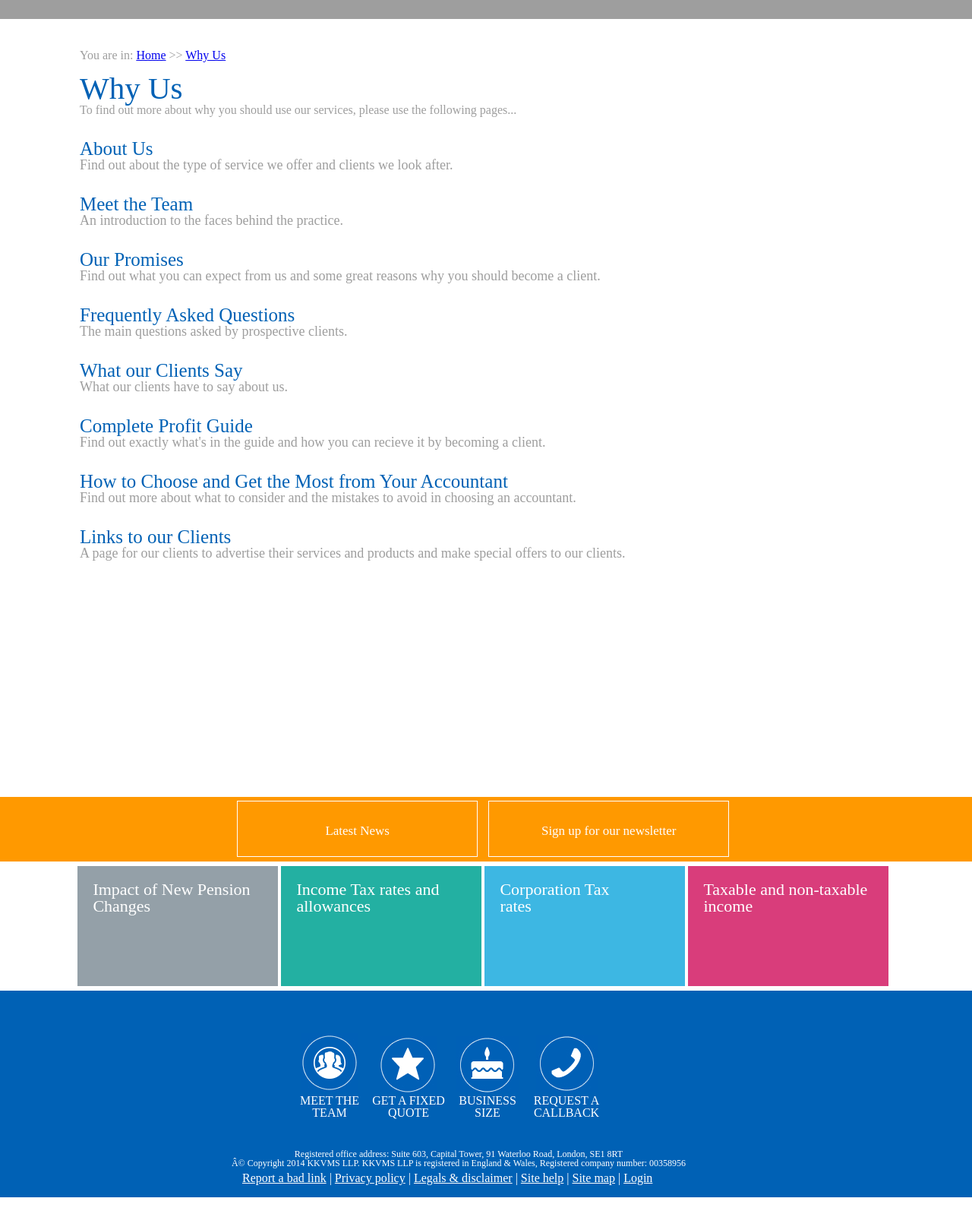
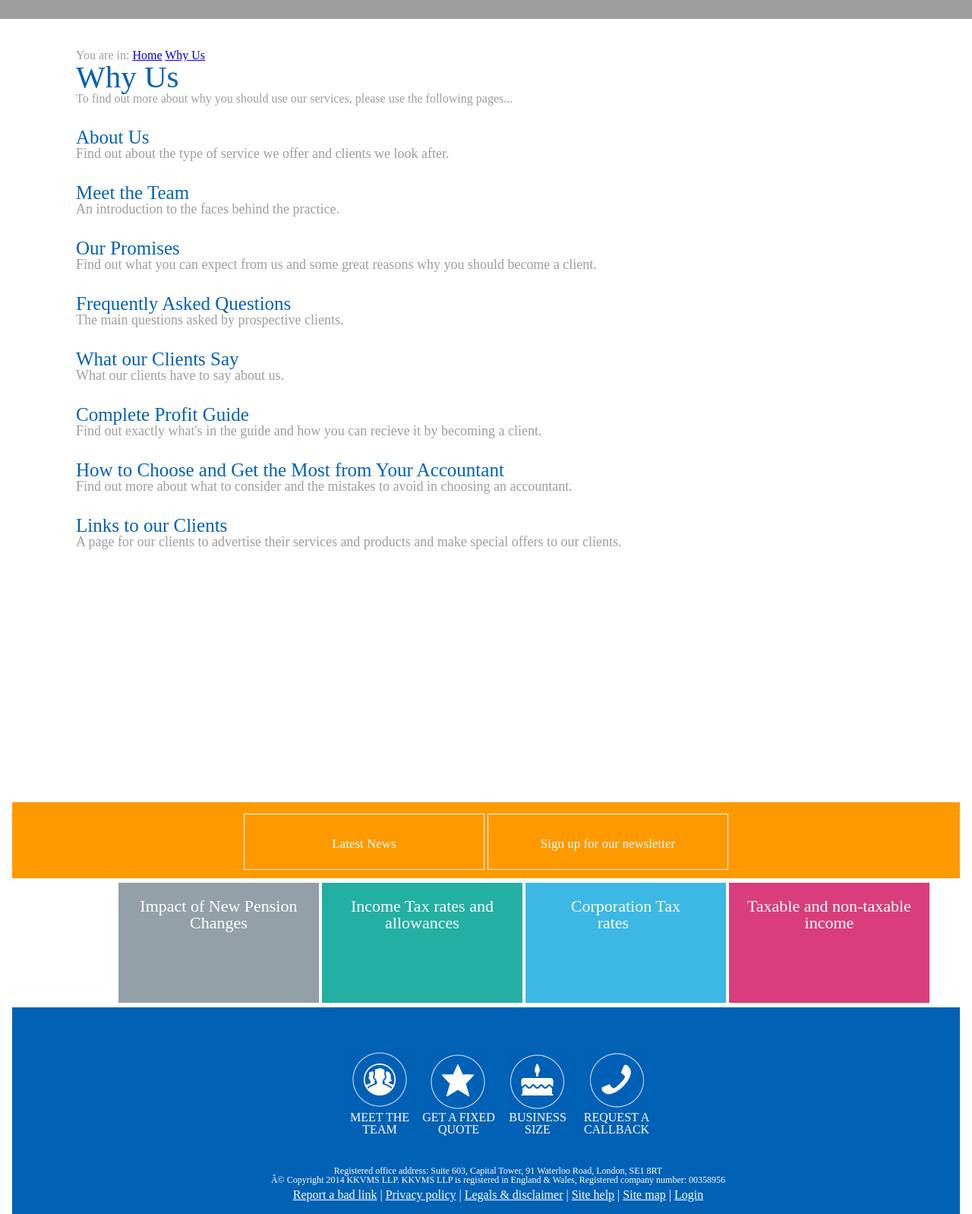
Before and after one commit to vince-lynch/code_tests, a plain HTML site: page kkvms/index.html in a window 1280 px wide. Shown: the part 328-1926 px from the top of the page at 76% size. Before the commit the page ends 1904 px from the top, so only its background shows below. Drawn offline with nearby package versions, Linux system fonts and the light colour scheme; grey boxes are pictures that could not be loaded.

Commit message:
finally read through the instructions on margin auto properly

```diff
--- a/kkvms/css/style.css
+++ b/kkvms/css/style.css
@@ -79,12 +79,14 @@
 
 
 .intro-orange{
+  line-height: 3.6vw;
   color:#ff9900;
   font-family: 'Lato', sans-serif;
   font-weight: 300;
   background-color:rgba(0,95,179,0.3);
 }
 .intro-white{
+  line-height: 3.6vw;
   color:#ffffff;
   font-family: 'Lato', sans-serif;
   font-weight: 300;
@@ -97,19 +99,18 @@
 }
 
 main {
-  margin-top: 40px;
-  margin-left: 105px;
-  margin-right: 40px;
-  margin-bottom: 180px;
+margin-top: 40px;
+margin-left: 100px;
 }
 
-.pagecontent {
-  margin-top: 15px;
-}
+
 
 .content-list {
+  position: absolute;
   text-align: left;
   font-size: 18px;
+  display: block;
+  z-index: 0;
 }
 
 
@@ -131,12 +132,13 @@
 
 .actions {
   display: block;
+  width: 100%;
   position: absolute;
-  margin-top: 56px;
-  margin-left: 30%;
+  margin: 0 auto;
 }
 
 .actionblocks{
+margin-top: 56px;
 display: inline-block;
 color: white;
 width: 100px;
@@ -148,24 +150,23 @@
   width: 100%;
   height: 70px;
   position: relative;
-  margin-top: 70%;
   display: block;
   padding-bottom: 15px;
+  padding-top: 15px;
 }
 
 .box {
-  margin: 5px;
   position: relative;
   border: 1px white solid;
   color: white;
   height: 60%;
   width: 315px;
-  left: 24%;
   display: inline-block;
   clear: both;
   z-index: 0;
   font-size: 17px;
   padding-top: 30px;
+  margin: 0 auto;
 }
 
 
@@ -219,22 +220,43 @@
 .legal {
   position: absolute;
   color: white;
-  left: 0px;
-  width: 600px;
+  width: 100%;
+  display: block;
+  margin: 0 auto;
   text-align: center;
-  margin-left: -80px;
   margin-top: 40px;
   font-size: 12px;
+}
+
+
+.page-content{
+  position: absolute;
+  margin-top: 40px;
   display: block;
+  background-color: white;
+  width: 100%;
+  height: 500px;
+  margin: 0 auto;
+}
+
+.pagebottom{
+  position: absolute;
+  right: 0;
+  bottom: -1000px;
+  height: 400px;
+  left: 0;
+  padding: 1rem;
+  text-align: center;
+  z-index: 4;
 }
 
 .footerlinks {
   position: absolute;
   display: block;
-  margin-left: -65px;
   margin-top: 70px;
-  width: 700px;
+  width: 100%;
   color: white;
+
 }
 .footerlinks a {
   color: white;
--- a/kkvms/index.html
+++ b/kkvms/index.html
@@ -53,8 +53,8 @@
 </section>
 
 <main>
-  <em>You are in: <a href="#">Home</a> >> <a href="#">Why Us</a></em>
-  <section class="pagecontent">
+<span ><em>You are in: <a href="#">Home</a> <a href="#">Why Us</a></em></span>
+<div class="page-content">
   <h1>Why Us</h1>
 
   <span>To find out more about why you should use our services, please use the following pages...</span>
@@ -69,8 +69,10 @@
     <li><span class="title">How to Choose and Get the Most from Your Accountant</span> </br>Find out more about what to consider and the mistakes to avoid in choosing an accountant.</li>
     <li><span class="title">Links to our Clients</span>  </br> A page for our clients to advertise their services and products and make special offers to our clients.</li>
   </ul>
-  </section>
+</div>
 </main>
+</div>
+<container class="pagebottom">
   <section class="calltoact">
    <div class="box"><center>Latest News</center></div>
    <div class="box"><center><span>Sign up for our newsletter<span></center></div>
@@ -103,6 +105,12 @@
       <a href="#">Login</a>
     </div>
   </footer>
+</container>
+
+
+
+
+
 
 
 
```
Lines whose indentation alone changed are shown as unchanged.
